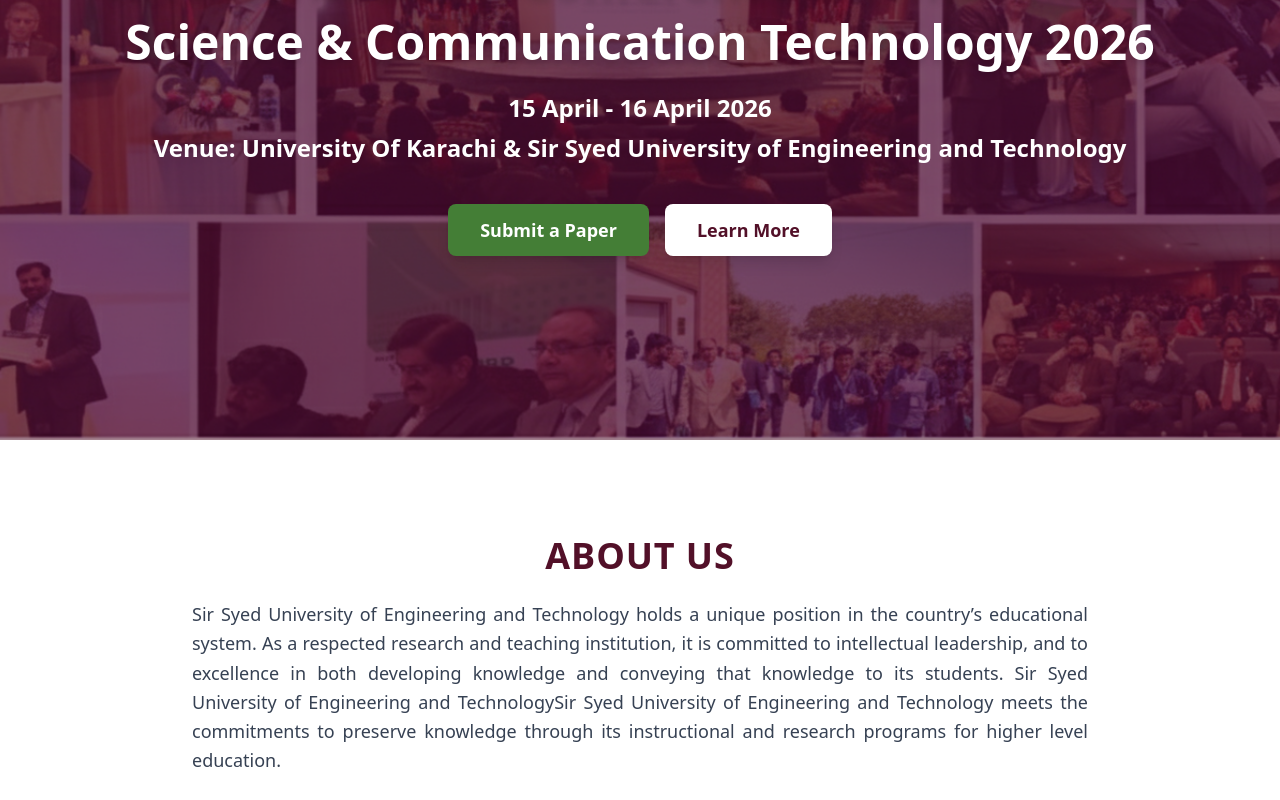
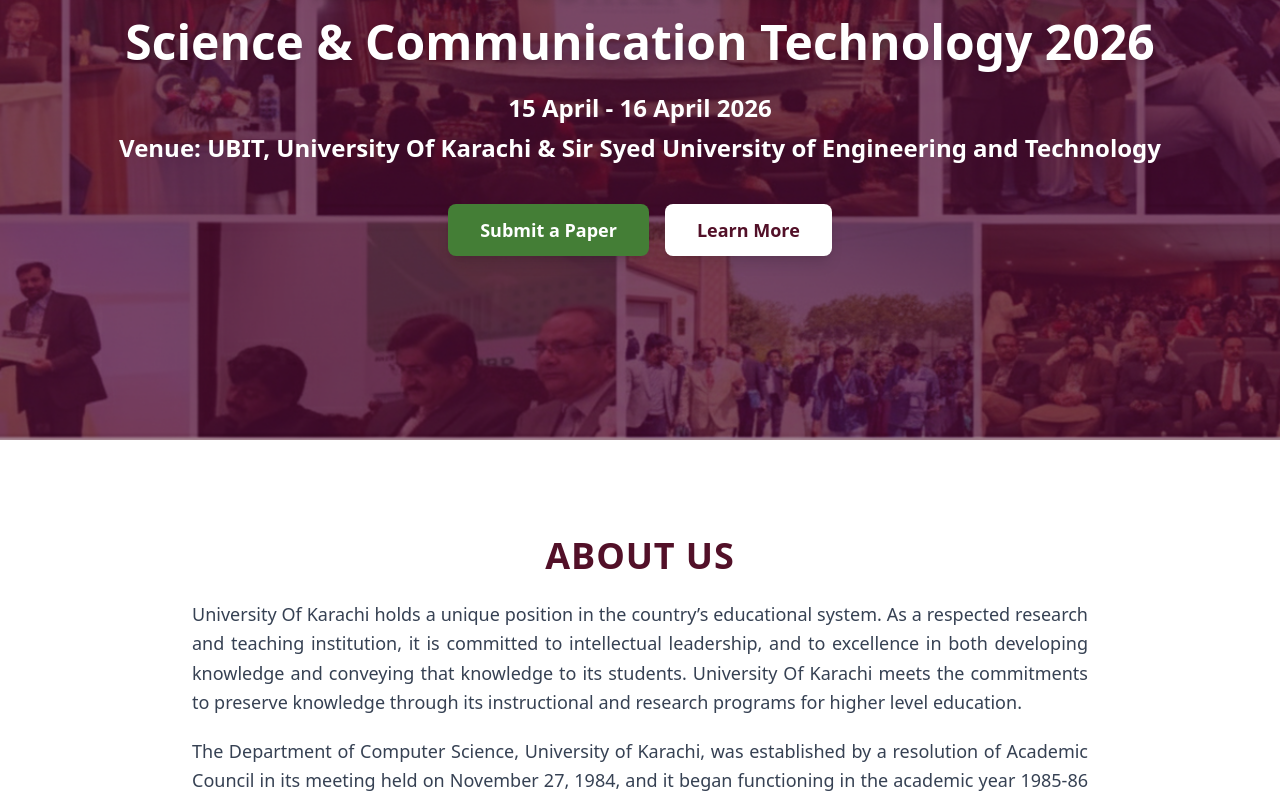
Before and after one commit to Mutashim99/ConferenceSystemSSUETFrontEnd, a React (Vite) app: page / in a window 1280 px wide. Shown: the part 360-1160 px from the top of the page. Built offline with nearby package versions, Linux system fonts and the light colour scheme; no server answers.

Commit message:
fix: update university names in About and Header components for accuracy

```diff
--- a/src/components/About.jsx
+++ b/src/components/About.jsx
@@ -14,14 +14,13 @@ export const About = () => {
         {/* Content (Updated text size and line height for elegance) */}
         <div className="text-justify mb-12 text-base md:text-lg text-gray-700 leading-relaxed space-y-5">
           <p>
-            Sir Syed University of Engineering and Technology holds a unique
-            position in the country’s educational system. As a respected
-            research and teaching institution, it is committed to intellectual
-            leadership, and to excellence in both developing knowledge and
-            conveying that knowledge to its students. Sir Syed University of
-            Engineering and TechnologySir Syed University of Engineering and
-            Technology meets the commitments to preserve knowledge through its
-            instructional and research programs for higher level education.
+            University Of Karachi holds a unique position in the country’s
+            educational system. As a respected research and teaching
+            institution, it is committed to intellectual leadership, and to
+            excellence in both developing knowledge and conveying that knowledge
+            to its students. University Of Karachi meets the commitments to
+            preserve knowledge through its instructional and research programs
+            for higher level education.
           </p>
           <p>
             The Department of Computer Science, University of Karachi, was
@@ -56,7 +55,7 @@ export const About = () => {
             on the number and length of the presentations.
           </p>
           <p>
-            The ICISCT 2025 event aims to bring together leading academic
+            The ICISCT 2026 event aims to bring together leading academic
             scientists, researchers and research scholars to exchange and share
             their experiences and research results on all aspects of INFORMATION
             SCIENCE and COMMUNICATION TECHNOLOGY. It also provides a premier
--- a/src/components/Header.jsx
+++ b/src/components/Header.jsx
@@ -70,7 +70,7 @@ export const Header = () => {
         >
           Venue:{" "}
           <span className="font-bold">
-            University Of Karachi & Sir Syed University of Engineering and
+            UBIT, University Of Karachi & Sir Syed University of Engineering and
             Technology
           </span>
         </motion.h3>
```
